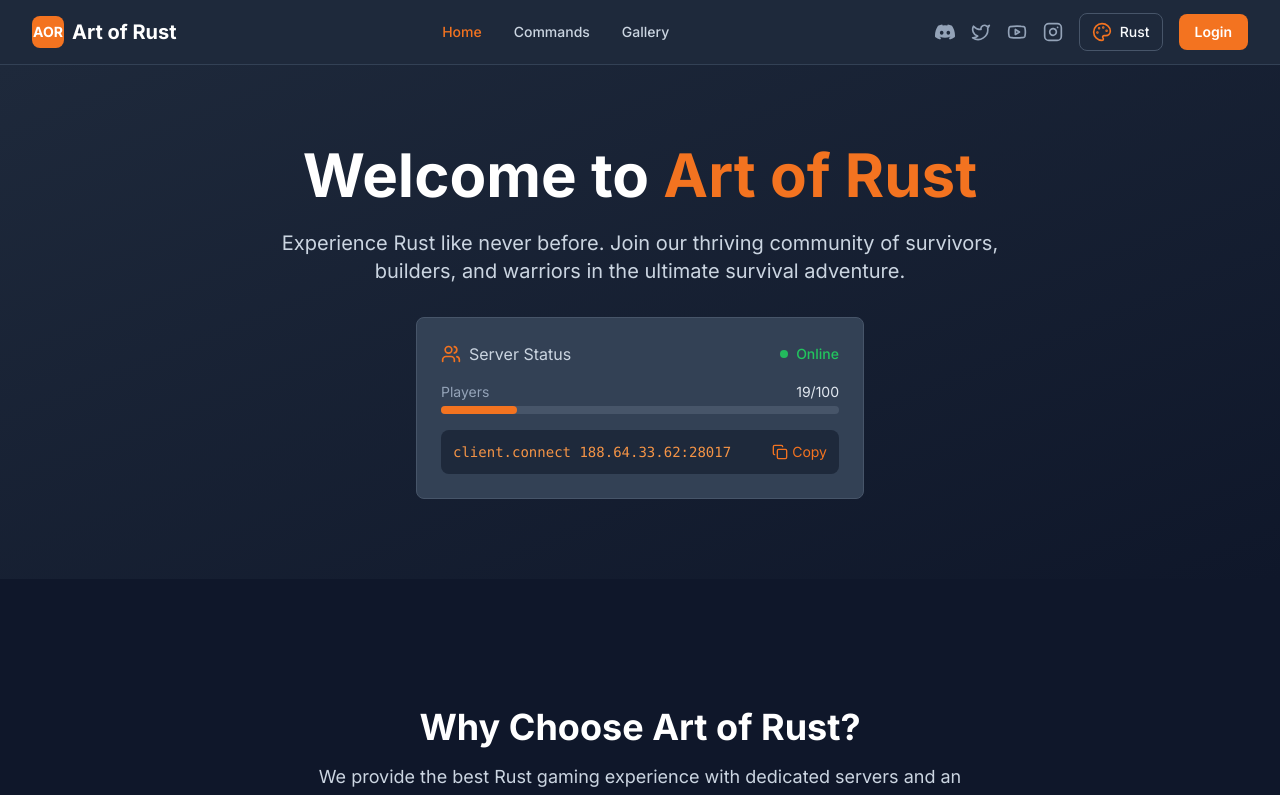
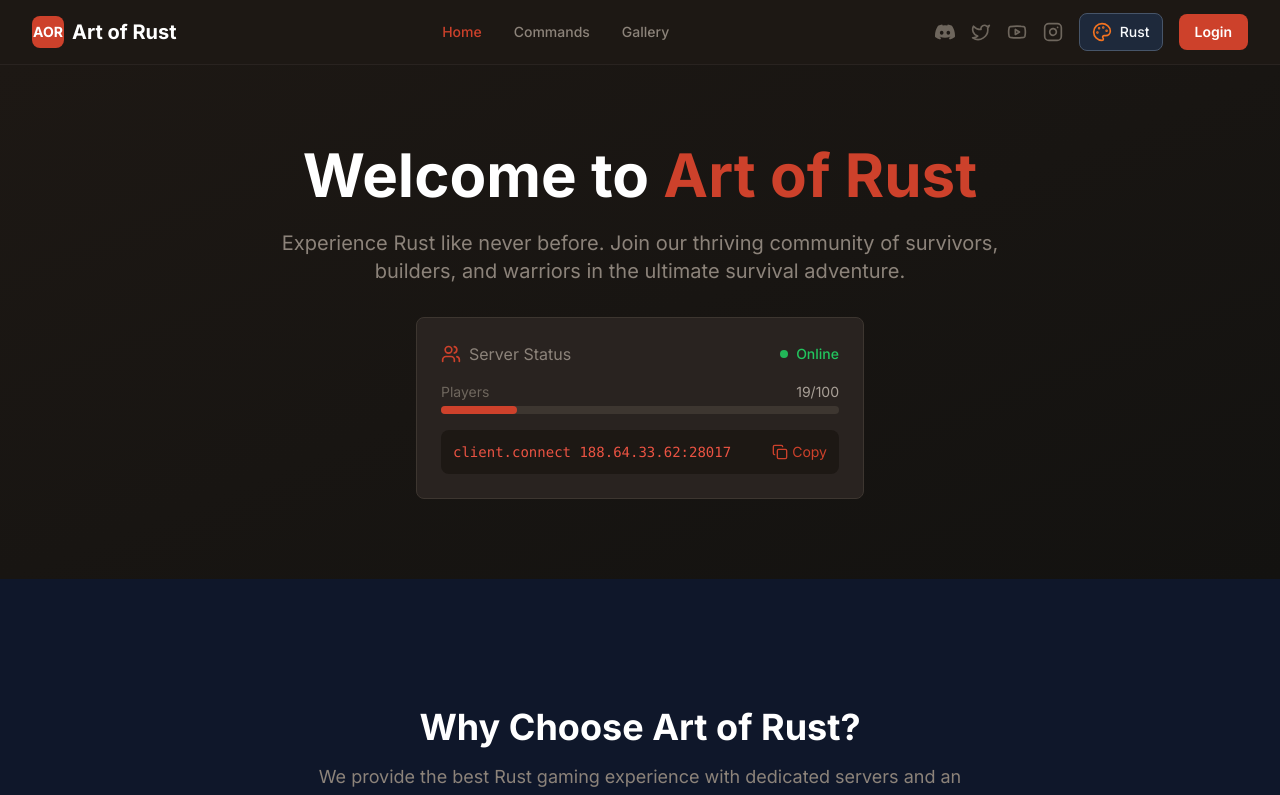
Before and after one commit to rifle-ak/AoR-Website-Project, a React (Vite) app: page / in a window 1280 px wide. Shown: the top 795 px of the page. Built offline with nearby package versions, Linux system fonts and the light colour scheme.

Commit message:
Update to official Rust game brand colors (#CD412B, #E4DAD1, #131210)

```diff
--- a/tailwind.config.js
+++ b/tailwind.config.js
@@ -7,30 +7,31 @@ export default {
   theme: {
     extend: {
       colors: {
-        // Static colors for backward compatibility
+        // Official Rust game brand colors
         rust: {
-          50: '#fef7ed',
-          100: '#fdedd3',
-          200: '#fbd8a5',
-          300: '#f8bc6d',
-          400: '#f59446',
-          500: '#f37320',
-          600: '#e45a16',
-          700: '#bd4315',
-          800: '#973618',
-          900: '#7b2e16',
+          50: '#fdeae8',
+          100: '#fad4d0',
+          200: '#f5a9a1',
+          300: '#f07e72',
+          400: '#eb5343',
+          500: '#cd412b',  // Primary brand color (Valencia)
+          600: '#a43422',
+          700: '#7b271a',
+          800: '#521a11',
+          900: '#290d09',
         },
+        // Updated dark palette to match Rust's gritty aesthetic
         dark: {
-          50: '#f8fafc',
-          100: '#f1f5f9',
-          200: '#e2e8f0',
-          300: '#cbd5e1',
-          400: '#94a3b8',
-          500: '#64748b',
-          600: '#475569',
-          700: '#334155',
-          800: '#1e293b',
-          900: '#0f172a',
+          50: '#e4dad1',   // Pearl Bush (secondary brand color)
+          100: '#c7bdb4',
+          200: '#a9a097',
+          300: '#8c837a',
+          400: '#6e665d',
+          500: '#514940',
+          600: '#3d3630',
+          700: '#292320',
+          800: '#1d1814',
+          900: '#131210',  // Cod Gray (tertiary brand color)
         },
         // Dynamic theme colors using CSS variables
         primary: {
```
